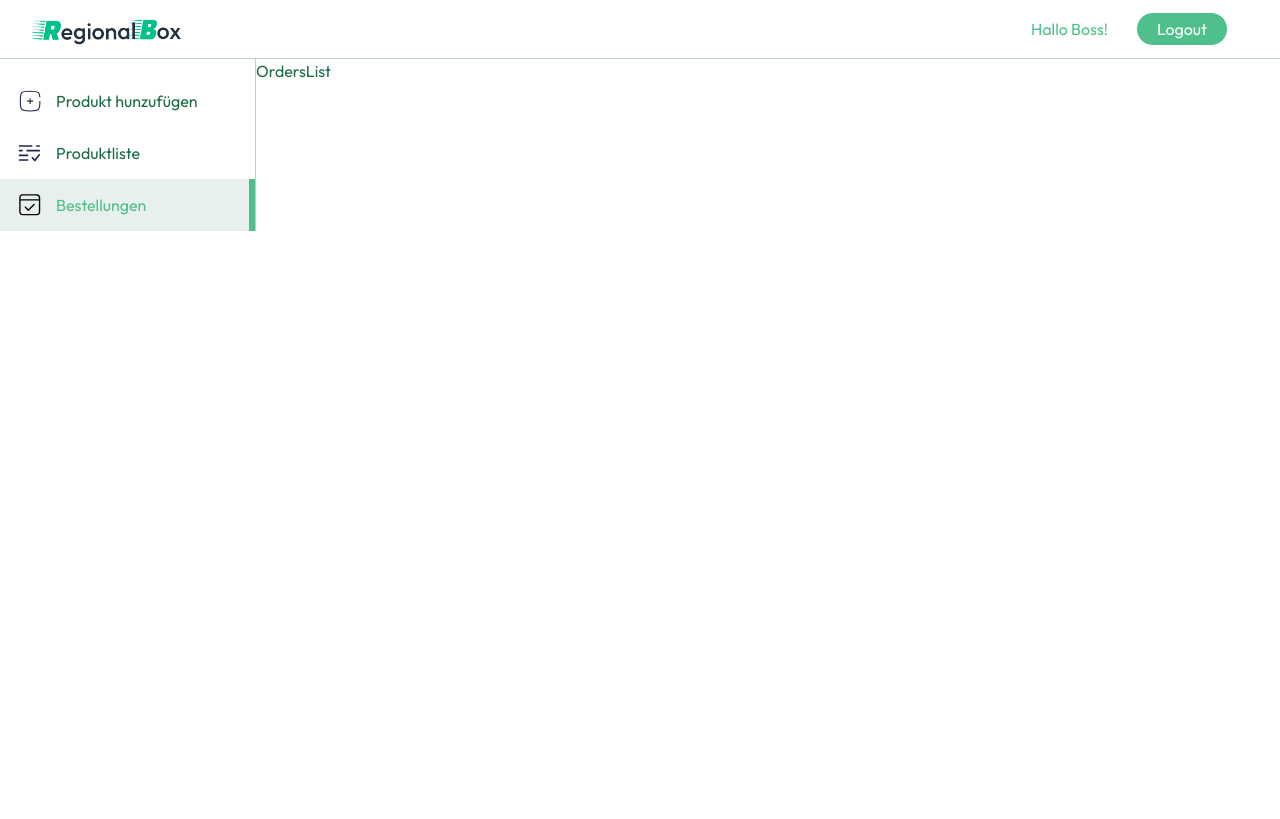
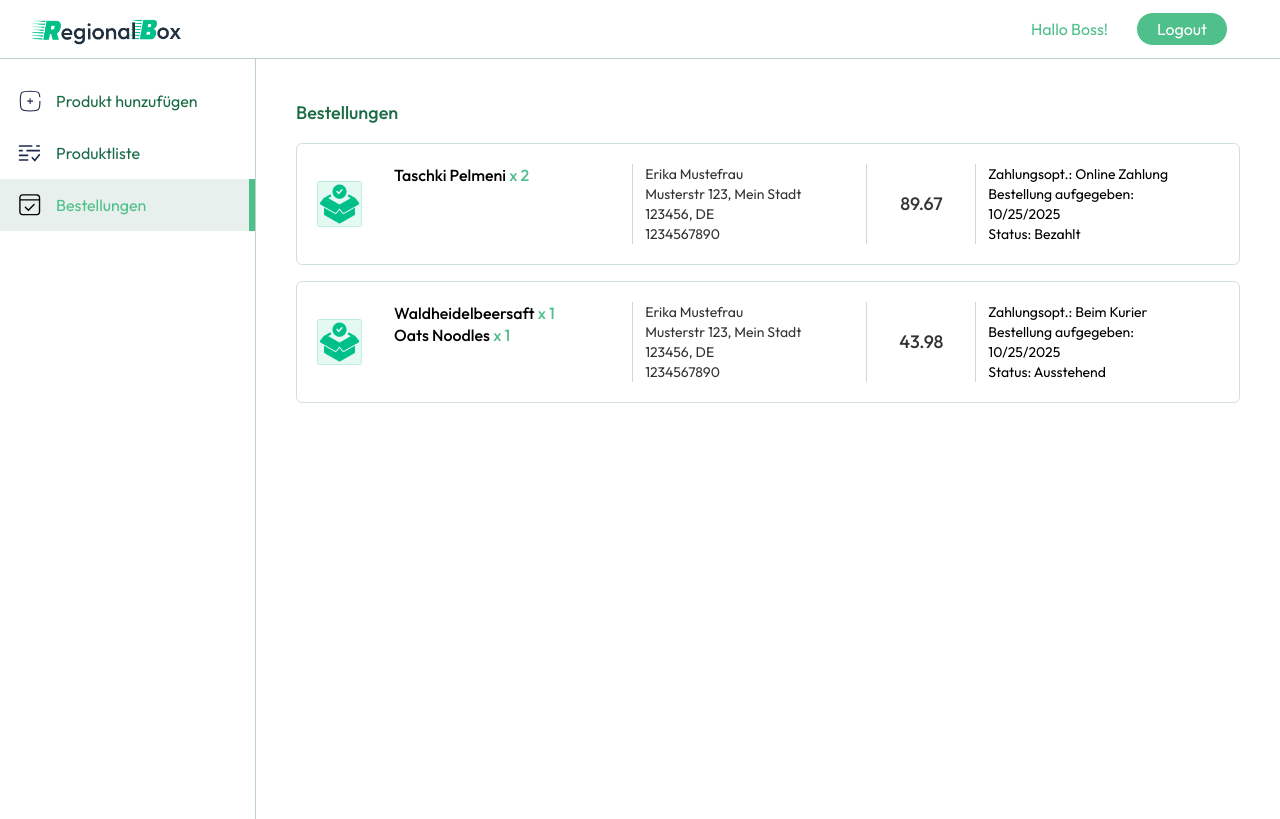
Before and after one commit to LindtAna/RegionalBox, a React (Vite) app in the folder client/: page /seller/orders-list in a window 1280 px wide. Built offline with nearby package versions, Linux system fonts and the light colour scheme.

Commit message:
Verkäuferbereich um Seite mit Liste der Bestellungen erweitert

```diff
--- a/client/src/assets/assets.js
+++ b/client/src/assets/assets.js
@@ -11,7 +11,7 @@ import order_icon from "./order_icon.svg";
 import upload_area from "./upload_area.png";
 import profile_icon from "./profile_icon.png";
 import menu_icon from "./menu_icon.svg";
-import box_icon from "./box_icon.svg";
+import box_icon from "./box_icon.png";
 import black_arrow_icon from "./black_arrow_icon.svg";
 import white_arrow_icon from "./white_arrow_icon.svg";
 import plus_icon from "./plus_icon.svg";
@@ -146,7 +146,7 @@ export const dummyOrders = [
         _id: "in0pelm",
       },
     ],
-    amount: 89,
+    amount: 89.67,
     address: dummyAddress[0],
     status: "Platziert",
     paymentType: "Online Zahlung",
@@ -169,7 +169,7 @@ export const dummyOrders = [
         _id: "in05nood",
       },
     ],
-    amount: 43,
+    amount: 43.98,
     address: dummyAddress[0],
     status: "Platziert",
     paymentType: "Beim Kurier",
--- a/client/src/pages/seller/OrdersList.jsx
+++ b/client/src/pages/seller/OrdersList.jsx
@@ -1,9 +1,85 @@
-import React from 'react'
+import { useEffect, useState } from "react";
+import { useAppContext } from "../../context/AppContext";
+import { assets, dummyOrders } from "../../assets/assets";
 
 const OrdersList = () => {
-  return (
-    <div>OrdersList</div>
-  )
-}
 
-export default OrdersList
+  const {currency} = useAppContext()
+  const [ordersList, setOrdersList] = useState([])
+
+  const fetchOrdersList = async () => {
+    setOrdersList(dummyOrders)
+  }
+
+  useEffect(() => {
+    fetchOrdersList()
+  }, [])
+     return (
+    <div className="flex-1 h-[95vh] overflow-y-scroll no-scrollbar">
+      <div className="md:p-10 p-4 space-y-4">
+        <h2 className="text-lg font-medium">Bestellungen</h2>
+
+        {ordersList.map((order, index) => (
+          <div
+            key={index}
+            className="flex flex-col md:flex-row justify-between gap-5 p-5
+             max-w-6xl rounded-md border border-dark-green/20 text-black
+             "
+          >
+
+            <div className="md:w-[5%] flex sm:justify-start justify-center items-center shrink-0">
+              <img
+                className="w-12 h-12 object-contain"
+                src={assets.box_icon}
+                alt="boxIcon"
+              />
+            </div>
+
+   <div className="flex flex-col space-y-3 md:space-y-0 md:flex-row md:divide-x md:divide-gray-300 flex-1">
+            <div className="md:w-[30%] px-3 break-words">
+              {order.items.map((item, i) => (
+                <p key={i} className="font-medium leading-snug break-words">
+                  {item.product.name}{" "}
+                  <span className="text-primary">x {item.quantity}</span>
+                </p>
+              ))}
+            </div>
+
+
+            <div className="md:w-[28%] px-3 text-sm text-black/80 break-words">
+              <p>
+                {order.address.firstName} {order.address.lastName}
+              </p>
+              <p>
+                {order.address.street}, {order.address.city}
+              </p>
+              <p>
+                {order.address.zipcode}, {order.address.country}
+              </p>
+              <p>{order.address.phone}</p>
+            </div>
+
+            {/* 4️⃣ Сумма */}
+            <div className="md:w-[13%] flex sm:justify-center justify-start gap-4 items-center px-3 text-lg font-medium text-black/80 whitespace-nowrap">
+              {currency}
+              {order.amount}
+            </div>
+
+            {/* 5️⃣ Доп. информация о заказе */}
+            <div className="md:w-[27%] px-3 text-sm break-words">
+              <p>Zahlungsopt.: {order.paymentType}</p>
+              <p>
+                Bestellung aufgegeben:{" "}
+                {new Date(order.createdAt).toLocaleDateString()}
+              </p>
+              <p>Status: {order.isPaid ? "Bezahlt" : "Ausstehend"}</p>
+            </div>
+          </div>
+          </div>
+        ))}
+      </div>
+    </div>
+  );
+};
+
+export default OrdersList;
--- a/client/src/pages/seller/ProductsList.jsx
+++ b/client/src/pages/seller/ProductsList.jsx
@@ -32,7 +32,7 @@ const ProductsList = () => {
                                     </td>
                                     <td className="px-4 py-3 max-sm:hidden">{product.category}</td>
                                     <td className="px-4 py-3">{currency}{product.price}</td>
-                                    <td className="px-4 py-3">{currency}{product.offerPrice}</td>
+                                    <td className="px-4 py-3">{currency}{product.offerPrice || '0' }</td>
                                     <td className="px-4 py-3">
                                         <label className="relative inline-flex items-center cursor-pointer text-gray-900 gap-3">
                                             <input type="checkbox" className="sr-only peer" />
```
Also changed, not shown: client/src/assets/box_icon.png (added), client/src/assets/box_icon.svg.
